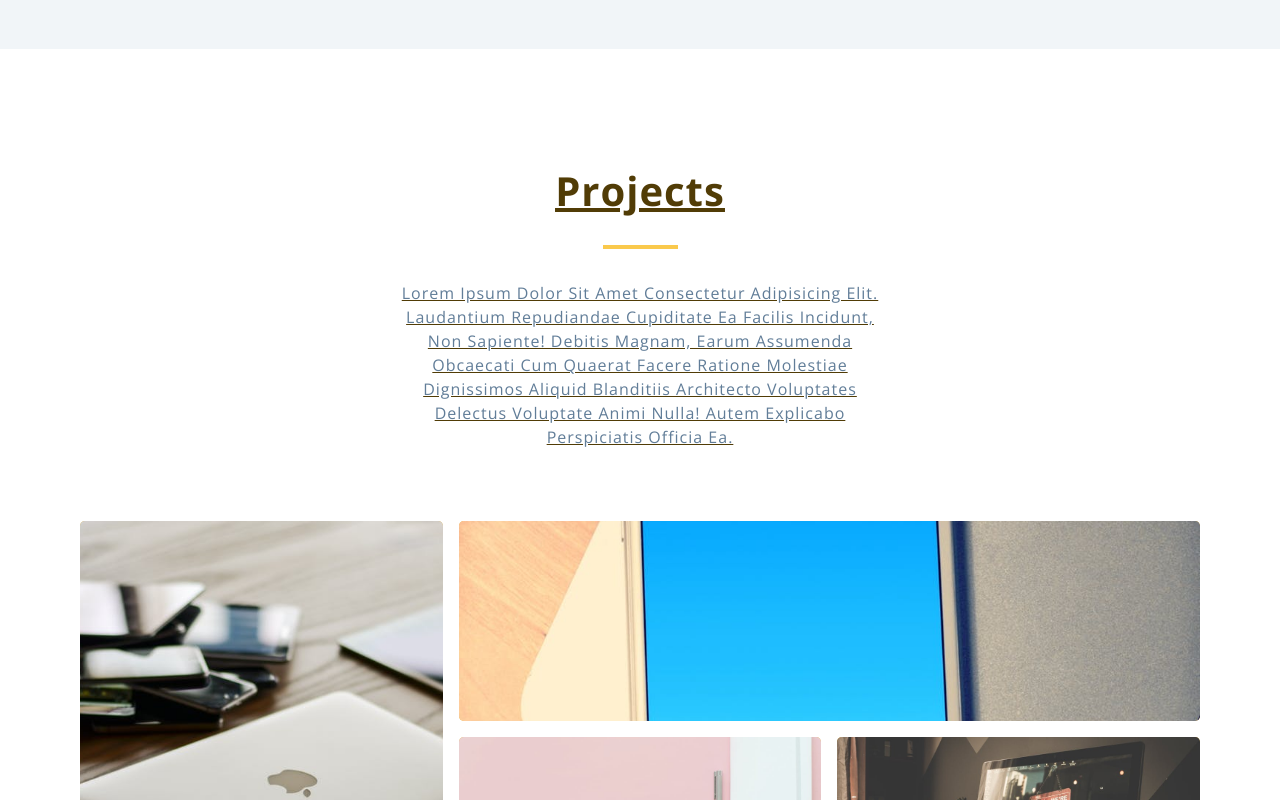
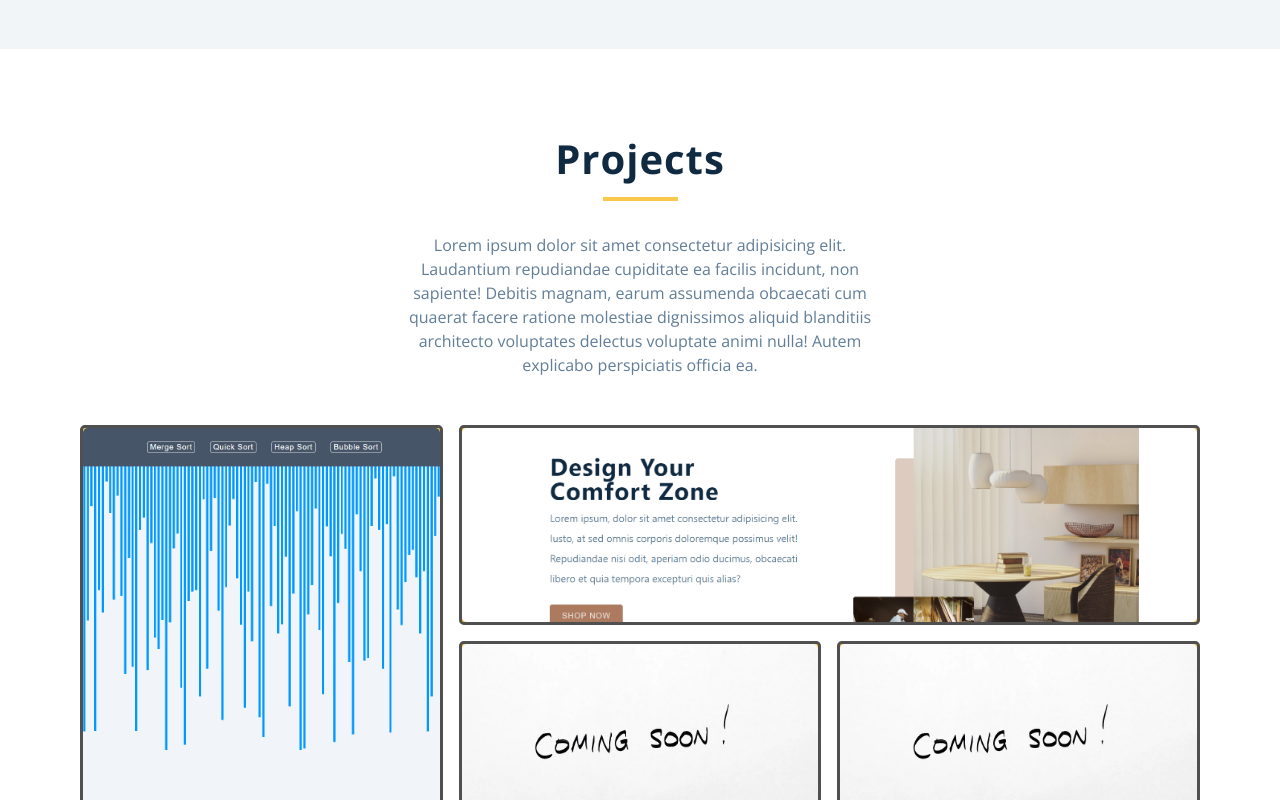
Before and after one commit to chirag-08x/Portfolio-React, a React (Create React App) app: page / in a window 1280 px wide. Shown: the part 2000-2800 px from the top of the page. Built offline with nearby package versions, Linux system fonts and the light colour scheme.

Commit message:
home page projects fixed

```diff
--- a/src/Portfolio/Components/home.jsx
+++ b/src/Portfolio/Components/home.jsx
@@ -23,16 +23,10 @@ const Home = () => {
           <article className="user-info">
             <div className="overline"></div>
             <h1 className="user-name">I'm chirag</h1>
-            <h5 className="subtitle">
-              frontend developer and database designer
-            </h5>
+            <h5 className="subtitle">frontend react developer</h5>
             <Link to={"/contact"} className="btn about-btn">
               hire me
             </Link>
-            {/* <SocialIcons
-              externalLinks={externalLinks}
-              classname="social-icons"
-            /> */}
             <SocialIcons
               externalLinks={externalLinks}
               classname="social-icons"
@@ -56,24 +50,8 @@ const Home = () => {
       <Connect />
       <Skills />
       <Timeline />
-      {/* <Footer /> */}
     </>
   );
 };
 
 export default Home;
-
-// export const SocialIcons = ({ externalLinks }) => {
-//   return (
-//     <article className="social-icons">
-//       {externalLinks.map((social) => {
-//         const { id, icon, navigate } = social;
-//         return (
-//           <a key={id} href={navigate} target="_blank">
-//             {icon}
-//           </a>
-//         );
-//       })}
-//     </article>
-//   );
-// };
--- a/src/Portfolio/Components/projects.jsx
+++ b/src/Portfolio/Components/projects.jsx
@@ -22,8 +22,13 @@ const Projects = () => {
             const { id, image, title, path } = project;
             return (
               <div key={id} className={`single-project project-${index + 1}`}>
-                <a href={path} className="project-link">
-                  <img src={image} alt="project" />
+                <a
+                  href={path}
+                  className="project-link"
+                  target="_blank"
+                  rel="noreferrer"
+                >
+                  <img src={image} alt="project" className="home-project" />
                 </a>
                 <p className="project-name">{title}</p>
               </div>
--- a/src/Portfolio/Pages/projects-single.jsx
+++ b/src/Portfolio/Pages/projects-single.jsx
@@ -18,7 +18,7 @@ const ProjectSingle = () => {
           {projects.map((project) => {
             if (Array.isArray(project)) {
               return (
-                <h2 key={uuidv4()} className="project-title">
+                <h2 key={uuidv4()} className="project-single-title">
                   {project[0]}
                 </h2>
               );
--- a/src/Portfolio/helper/data.js
+++ b/src/Portfolio/helper/data.js
@@ -59,26 +59,26 @@ export const externalLinks = [
 export const projects = [
   {
     id: uuidv4(),
-    image: "./images/project-1.jpeg",
+    image: "./images/main-project-img/prjct-1.png",
     title: "Sorting Visualizer",
+    path: "https://sorting-visualizer08x.netlify.app",
+  },
+  {
+    id: uuidv4(),
+    image: "./images/main-project-img/prjct-3.png",
+    title: "Comfy Sloth Store",
+    path: "https://comfy-store08x.netlify.app",
+  },
+  {
+    id: uuidv4(),
+    image: "./images/dummy.jpeg",
+    title: "Github User Analytics",
     path: "#",
   },
   {
     id: uuidv4(),
-    image: "./images/project-2.jpeg",
-    title: "Pathfinding Visualizer",
-    path: "#",
-  },
-  {
-    id: uuidv4(),
-    image: "./images/project-3.jpeg",
-    title: "E-commerce Site",
-    path: "#",
-  },
-  {
-    id: uuidv4(),
-    image: "./images/project-4.jpeg",
-    title: "Chat App",
+    image: "./images/dummy.jpeg",
+    title: "College ERP",
     path: "#",
   },
 ];
--- a/src/index.css
+++ b/src/index.css
@@ -16,6 +16,7 @@
   --clr-primary6: #fffaeb;
   --clr-primary7: #fceec5;
   --clr-primary8: #f5d591;
+  --clr-primary9: #dd9e00;
   --clr-white: #fff;
   --clr-dark: #211c1e;
   --clr-lightgrey: #617d98;
@@ -122,6 +123,10 @@ button {
 .hero-home {
   display: grid;
   place-items: center;
+}
+
+.user-info {
+  justify-self: start;
 }
 
 .user-img {
@@ -422,21 +427,31 @@ button {
   left: 50%;
   transform: translate(-50%, -50%);
   z-index: -1;
+  color: white;
+  letter-spacing: 1px;
+  font-weight: bold;
+  text-align: center;
 }
 
 .single-project {
   position: relative;
   height: 200px;
   border-radius: 0.3rem;
-  background: var(--clr-primary5);
+  background: var(--clr-primary2);
+  border: 3px solid rgb(80, 80, 80);
 }
 
 .single-project img {
   border-radius: 0.3rem;
 }
 
-.single-project:hover {
-  opacity: 0.5;
+.single-project:hover .home-project {
+  opacity: 0.15;
+  transition: var(--main-transition);
+}
+
+.single-project:hover .project-name {
+  z-index: 1;
 }
 
 @media screen and (min-width: 768px) {
@@ -960,17 +975,18 @@ textarea {
   padding: 0;
 }
 
-.project-title {
+.project-single-title {
   text-transform: capitalize;
   letter-spacing: 1px;
   grid-column: 1/-1;
+  padding: 2rem 0;
+  color: var(--clr-brown);
+  text-align: center;
   text-decoration: underline;
-  padding: 1rem 0;
-  color: var(--clr-brown);
 }
 
 .all-projects {
-  padding: 5rem 0;
+  padding: 1rem 0 5rem 0;
   display: grid;
   gap: 2rem 0;
 }
```
